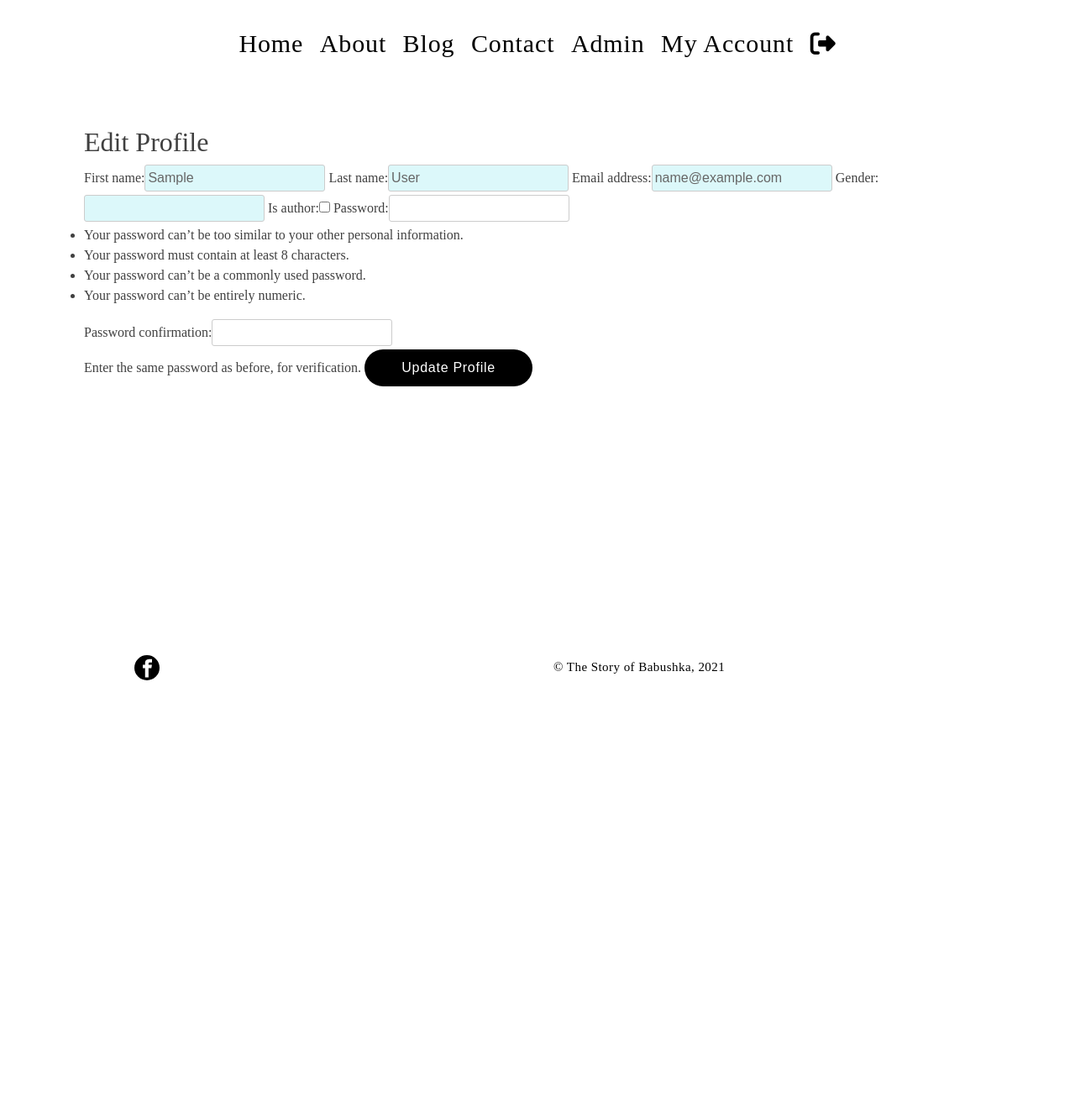
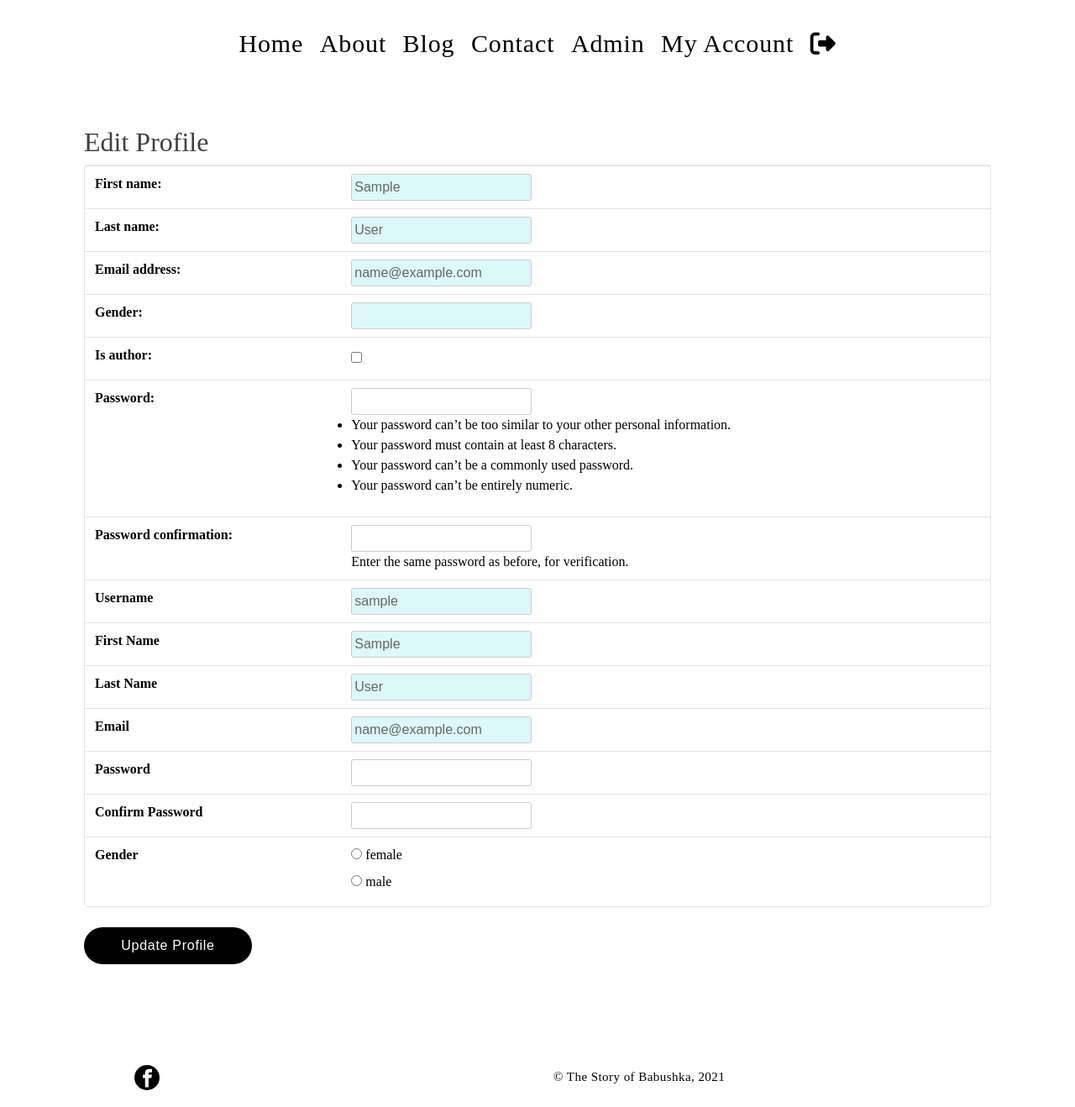
Before and after one commit to sweta-kesur-nlp-playground/django-twitter-like-social-web-app, a Django app: page /editprofile/ in a window 1280 px wide. Shown: the whole page at 84% size. Before the commit the page ends 810 px from the top, so only its background shows below. Run offline with Django 3.2, Linux system fonts and the light colour scheme; the visitor is signed in with stand-in values (Sample User, id 1); some libraries are stand-ins or nearby versions; some web fonts are replaced.

Commit message:
edit profile as table

```diff
--- a/babushka/templates/editprofile.html
+++ b/babushka/templates/editprofile.html
@@ -52,10 +52,10 @@
 
                                                             <div class="cart_totals">
                                                                 <h2>Edit Profile</h2>
+                                                                <table cellspacing="0" class="shop_table shop_table_responsive">
                                                                 <form action="" method="POST">
                                                                   {% csrf_token %}
                                                                   {{form.as_table}}
-                                                                  <!-- <table cellspacing="0" class="shop_table shop_table_responsive">
 
                                                                     <input type="hidden" name="id" value="{{customuser.id}}">
                                                                       <tbody>
@@ -117,7 +117,7 @@
                                                                               </td>
                                                                           </tr>
                                                                       </tbody>
-                                                                  </table> -->
+                                                                  </table>
                                                                   <button type="submit" class="ui positive button">Update Profile</button>
                                                                 </form>
                                                               </div>
```
